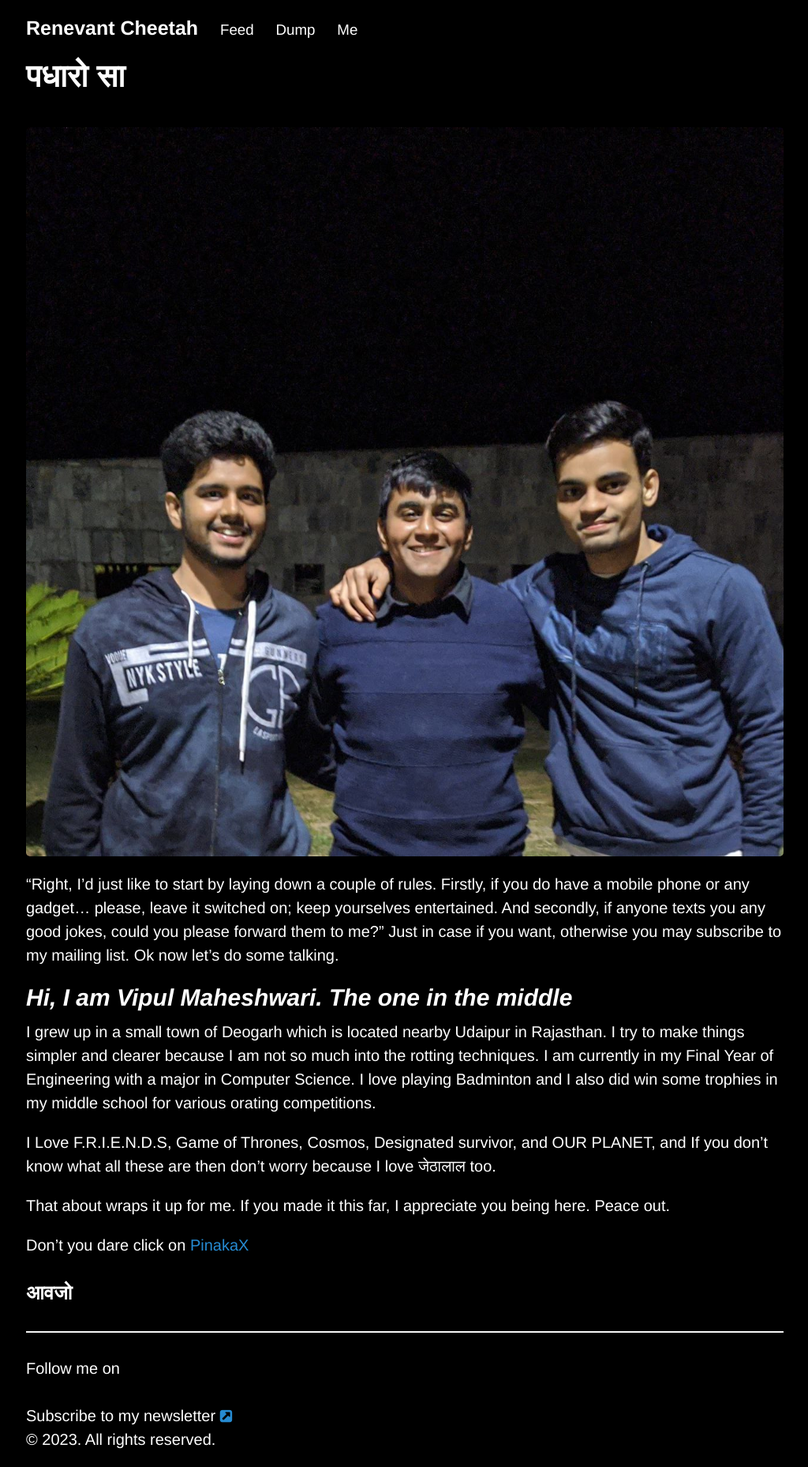
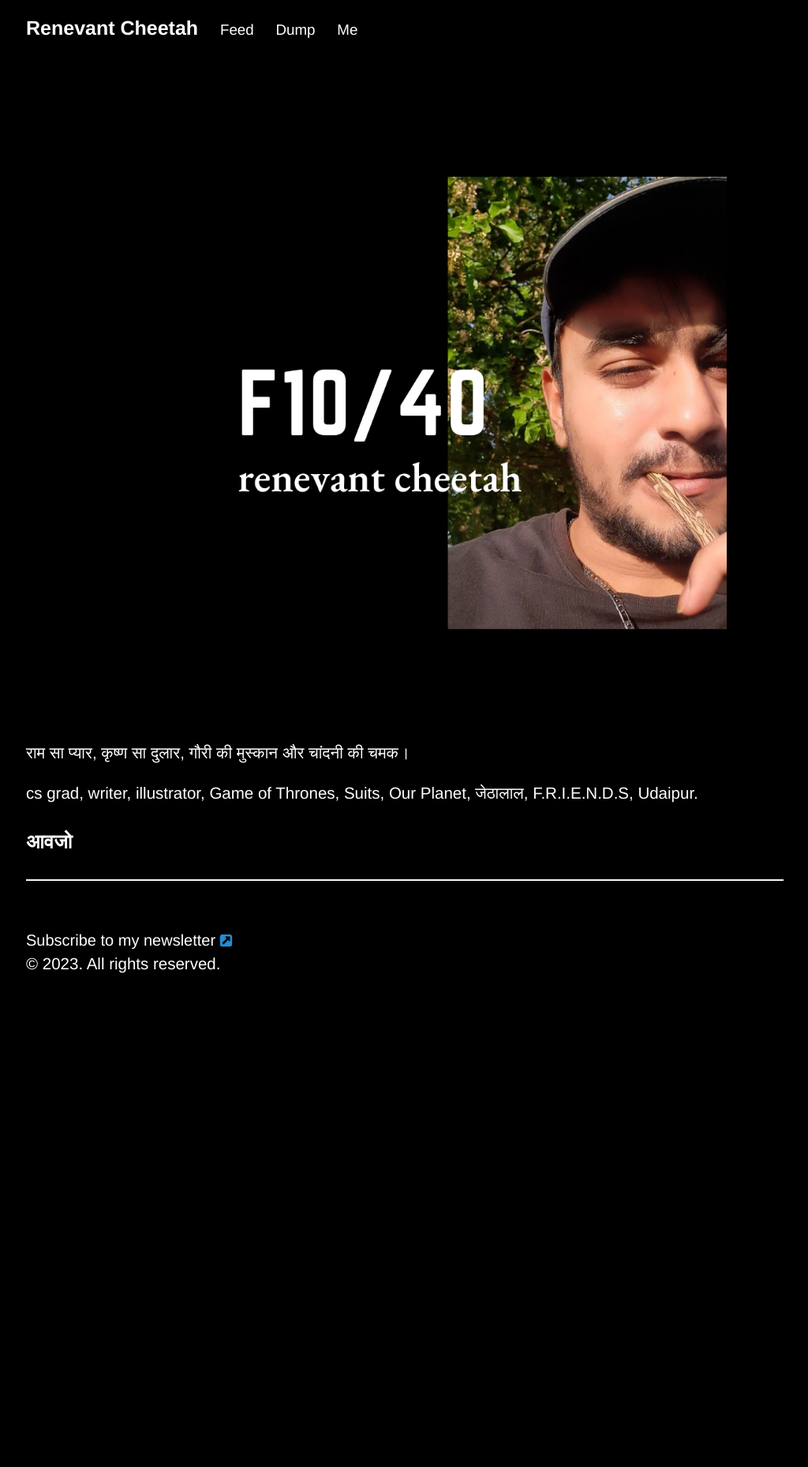
Before and after one commit to renevantcheetah/renevantcheetah.github.io, a Jekyll site: the page built from me.md, in a window 1280 px wide. Shown: the whole page at 79% size, without its empty margins (127-1151 px from the left). Built offline with Jekyll 4.4.1, drawn with Linux system fonts in a browser that asks for light colours; comment, search, counter and statistics services are not loaded; after the commit the page ends 1256 px from its top, so only the background shows below that.

```diff
--- a/_includes/social_media_follow.html
+++ b/_includes/social_media_follow.html
@@ -1,4 +1,3 @@
-Follow me on
 <div class="a2a_kit a2a_kit_size_32 a2a_default_style a2a_follow">
     <a class="a2a_button_instagram" data-a2a-follow="renevantcheetah"></a>
 </div>
--- a/me.md
+++ b/me.md
@@ -1,22 +1,14 @@
 ---
 layout: page
-title: पधारो सा
+title:
 ---
 
 &nbsp;
-![About](/assets/me2.jpg)
+![About](/assets/me3.png)
 <figcaption align = "center"><b></b></figcaption>
 
-“Right, I’d just like to start by laying down a couple of rules. Firstly, if you do have a mobile phone or any gadget… please, leave it switched on; keep yourselves entertained. And secondly, if anyone texts you any good jokes, could you please forward them to me?” Just in case if you want, otherwise you may subscribe to my mailing list. Ok now let's do some talking.
+राम सा प्यार, कृष्ण सा दुलार, गौरी की मुस्कान और चांदनी की चमक।
 
-## Hi, I am Vipul Maheshwari. The one in the middle
-
-I grew up in a small town of Deogarh which is located nearby Udaipur in Rajasthan. I try to make things simpler and clearer because I am not so much into the rotting techniques. I am currently in my Final Year of Engineering with a major in Computer Science. I love playing Badminton and I also did win some trophies in my middle school for various orating competitions.
-
-I Love F.R.I.E.N.D.S, Game of Thrones, Cosmos, Designated survivor, and OUR PLANET, and If you don't know what all these are then don't worry because I love जेठालाल too.
-
-That about wraps it up for me. If you made it this far, I appreciate you being here. Peace out.
-
-Don't you dare click on [PinakaX](https://vipul-maheshwari.github.io/)
+cs grad, writer, illustrator, Game of Thrones, Suits, Our Planet, जेठालाल, F.R.I.E.N.D.S, Udaipur.
 
 ### आवजो
--- a/public/css/poole.css
+++ b/public/css/poole.css
@@ -49,7 +49,7 @@ body {
 
 html {
   font-family: "Helvetica Neue", Helvetica, Arial, sans-serif;
-  font-size: 17px;
+  font-size: 19px;
   line-height: 1.5;
 }
 @media (min-width: 38rem) {
@@ -105,6 +105,7 @@ h4, h5, h6 {
 
 /* Body text */
 p {
+  font-size: 20.5px;
   margin-top: 0;
   margin-bottom: 1rem;
 }
--- a/public/css/syntax.css
+++ b/public/css/syntax.css
@@ -66,9 +66,10 @@
 .css .nt + .nt { color: #999; }
 
 img {
-    width: 100%;
+    width: 85%;
     margin: auto;
     display: block;
+
   }
 
   iframe {
```
Also changed, not shown: _drafts/2022-07-13-romanticism-and-consumerism.markdown (deleted, +0 -33 lines), _posts/Culture/2022-07-13-romanticism-and-consumerism.markdown (added, +33 -0 lines), assets/Culture/Romanticism_and_Consumerism/5.png (added), assets/Culture/Romanticism_and_Consumerism/6.png (added), assets/me.jpg (deleted), assets/me2.jpg (deleted), assets/me3.png (added), 1 other file.
